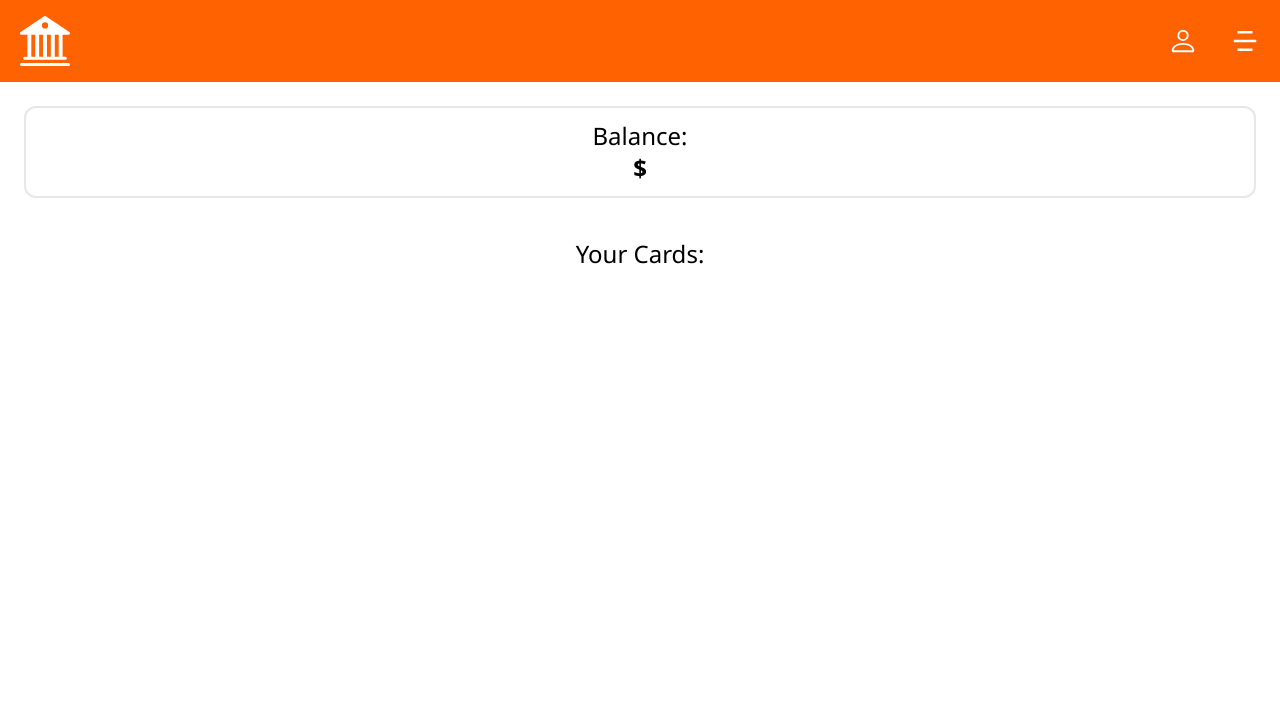
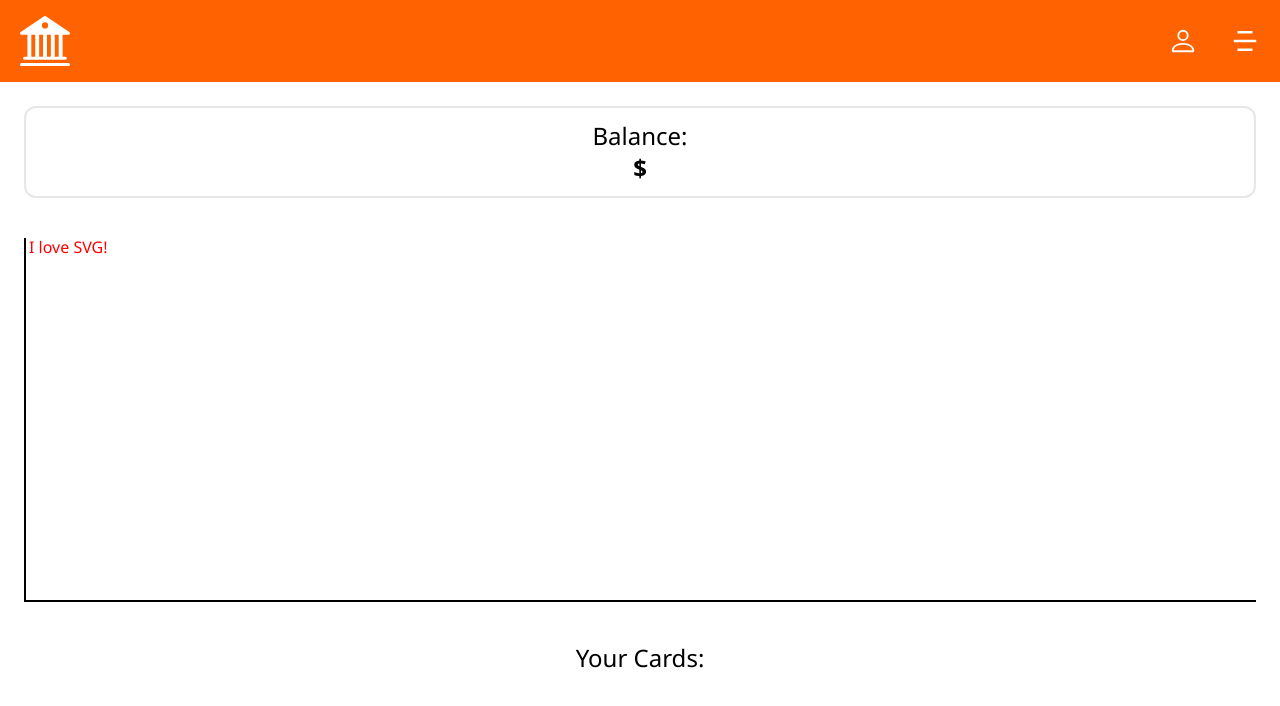
Before and after one commit to LuKzuX/online-banking, a React (Create React App) app in the folder client/: page /home in a window 1280 px wide. Shown: the top 706 px of the page. Built offline with nearby package versions, Linux system fonts and the light colour scheme.

Commit message:
chart backend done

```diff
--- a/client/src/components/Navbar.js
+++ b/client/src/components/Navbar.js
@@ -10,6 +10,7 @@ const Navbar = () => {
   const navigate = useNavigate();
   const [isMenuOpen, setIsMenuOpen] = useState(false);
   const [isUserMenuOpen, setIsUserMenuOpen] = useState(false);
+  const [isLoggedMenuOpen, setIsLoggedMenuOpen] = useState(false);
   const { token } = useAuthContext();
 
   const toggleMenu1 = () => {
@@ -33,7 +34,7 @@ const Navbar = () => {
   };
 
   return (
-    <div className="w-full z-30 flex main-color text-white text-xl font-bold px-5 py-4">
+    <div className="w-full z-30 flex main-color text-white text-4xl font-bold px-5 py-4">
       <BsBank2 className="self-center" size={50} />
       <div className="flex items-center ml-auto gap-8 font-semibold">
         {!token && <BsPerson onClick={toggleMenu2} size={30} className="" />}
@@ -79,8 +80,15 @@ const Navbar = () => {
             </div>
           )}
           {token && (
-            <div className=" flex flex-col h-screen items-center justify-evenly">
-              <p onClick={() => navigate("/home")}>Home</p>
+            <div className="flex flex-col h-screen items-center justify-evenly">
+              <p
+                onClick={() => {
+                  navigate("/home");
+                  toggleMenu1();
+                }}
+              >
+                Home
+              </p>
               <p>Transactions</p>
               <p>Contacts</p>
               <p>Logout</p>
--- /dev/null
+++ b/client/src/components/chart.js
@@ -0,0 +1,32 @@
+export const Chart = () => {
+  const x1 = ["0%", "0%"];
+  const x2 = ["100%", "0%"];
+  const y1 = ["100%", "100%"];
+  const y2 = ["100%", "0%"];
+  return (
+    <div className="">
+      <svg width={"auto"} height={"364px"}>
+        <text x="5" y="15" fill="red">
+          I love SVG!
+        </text>
+        <line
+          x1={x1[0]}
+          x2={x2[0]}
+          y1={y1[0]}
+          y2={y2[0]}
+          stroke="black"
+          stroke-width="4"
+        />
+
+        <line
+          x1={x1[1]}
+          x2={x2[1]}
+          y1={y1[1]}
+          y2={y2[1]}
+          stroke="black"
+          stroke-width="4"
+        />
+      </svg>
+    </div>
+  );
+};
--- a/client/src/pages/home.js
+++ b/client/src/pages/home.js
@@ -4,11 +4,13 @@ import axios from "axios";
 import { useGetCurrentUser } from "../hooks/useGetCurrentUser";
 import { useGetUserCards } from "../hooks/useGetUserCards";
 import chip1 from "../images/chip1.png";
+import { Chart } from "../components/chart";
 
 export const Home = () => {
   const { token } = useAuthContext();
   const { user } = useGetCurrentUser();
   const { cardList } = useGetUserCards();
+
   return (
     <div className="">
       <div className="flex flex-col p-6 gap-10">
@@ -16,6 +18,7 @@ export const Home = () => {
           <h1>Balance:</h1>
           <h1 className="font-semibold">${user && user.user.balance}</h1>
         </div>
+        <Chart/>
         <div className="">
           <h1 className="text-2xl mb-5 text-center">Your Cards:</h1>
           <div className="flex flex-col gap-6 items-center">
```
Also changed, not shown: 2 other files (tests, documents, lock files or other folders).
